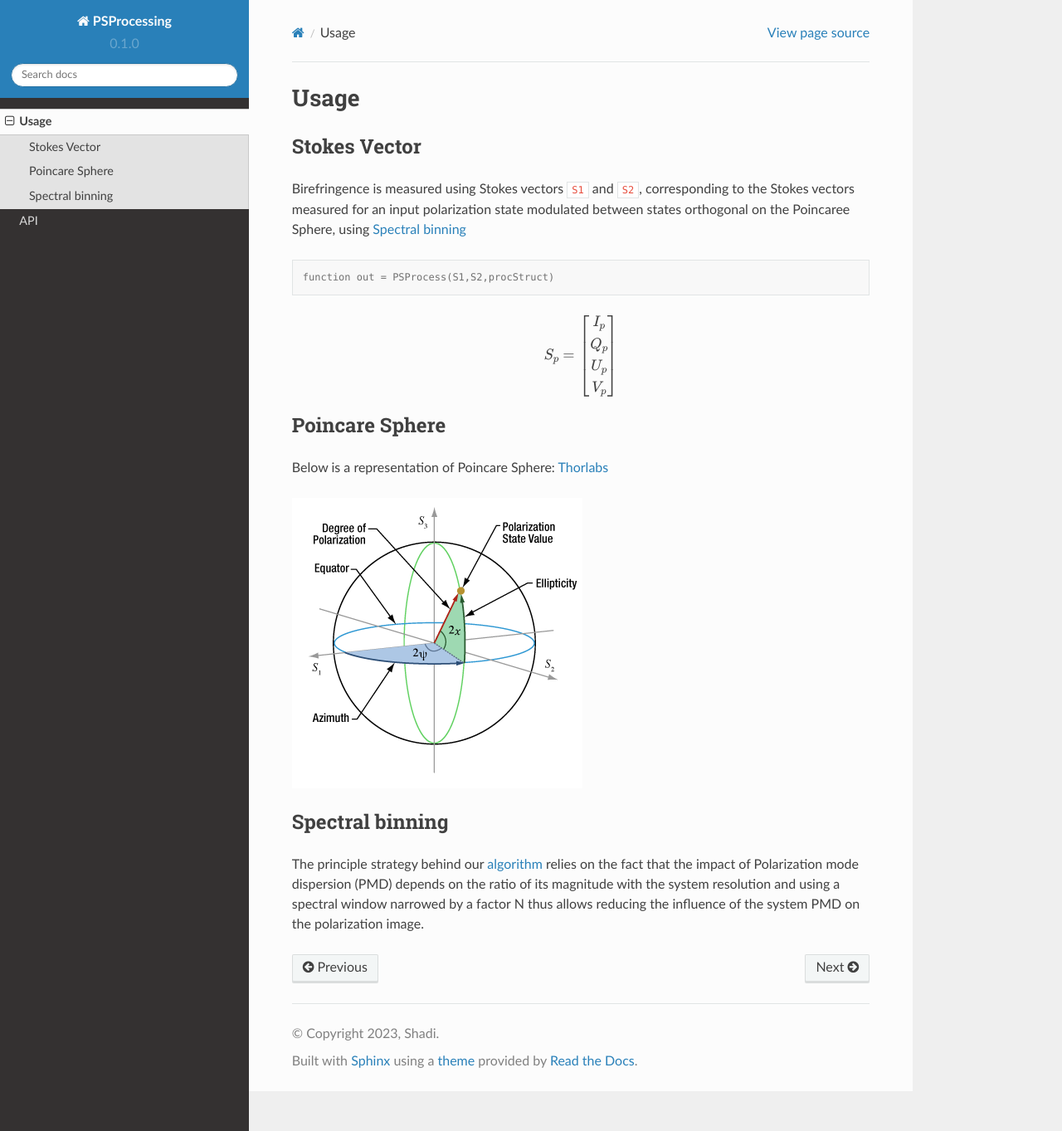
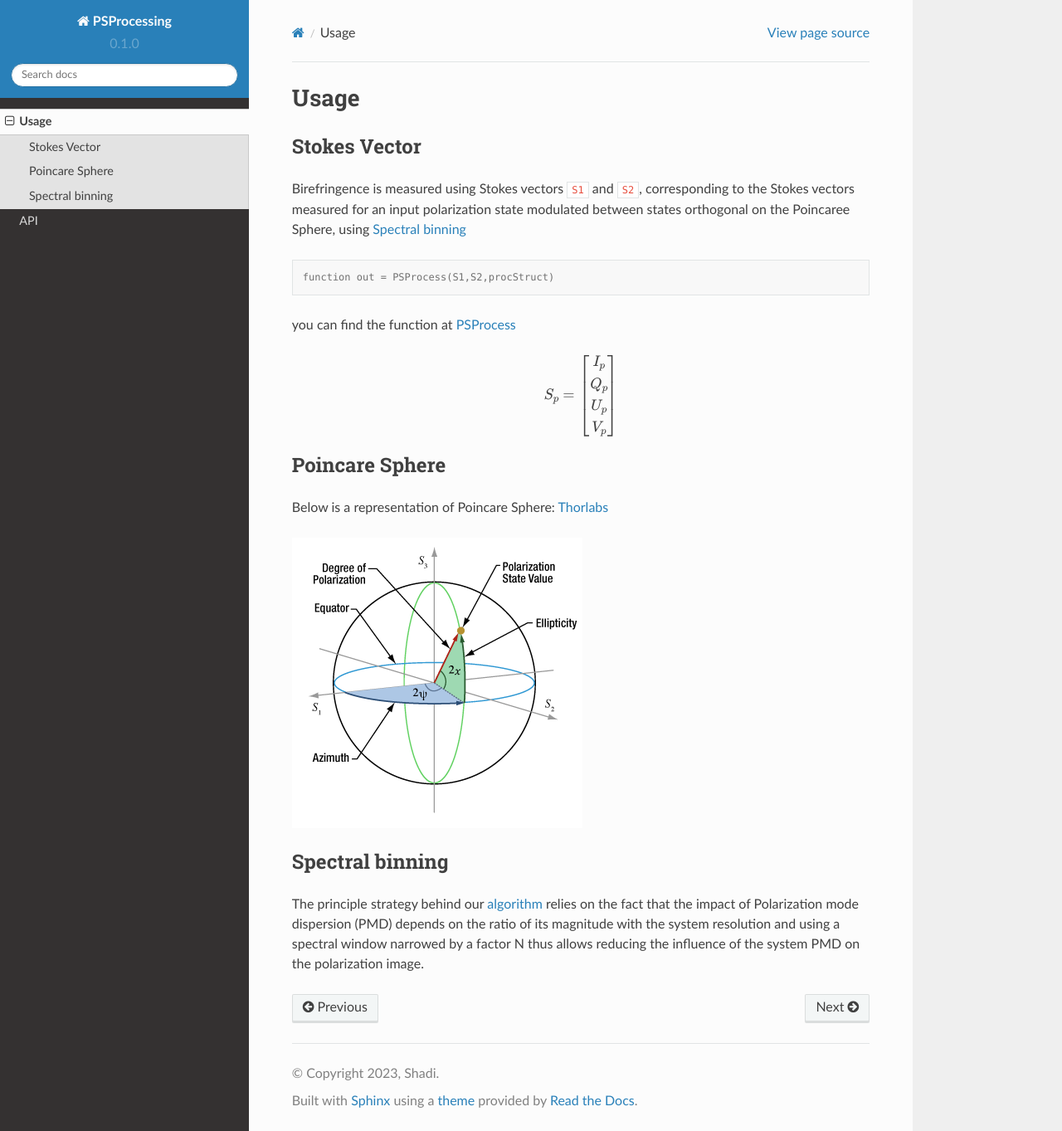
Before and after one commit to shadimasoumi/TestMATLAB, a Sphinx documentation site: the page built from docs/source/usage.rst, in a window 1280 px wide and 1363 px high. Shown: the whole window at 83% size. Built offline with Sphinx 7.4.7 and the Read the Docs theme 2.0.0, drawn with Linux system fonts in a browser that asks for light colours.

Commit message:
Update usage.rst

```diff
--- a/docs/source/usage.rst
+++ b/docs/source/usage.rst
@@ -13,6 +13,10 @@ for an input polarization state modulated between states orthogonal on the
 .. code-block:: console
 
    function out = PSProcess(S1,S2,procStruct)
+you can find the function at PSProcess_
+
+
+.. _PSProcess: https://github.com/mvWellman/PSProcessing/blob/489f6fb415022a96c237486b8d49b5905b482112/PSProcess.m
 
 .. math:: S_p=\begin{bmatrix} I_p\\Q_p\\U_p\\V_p \end{bmatrix}
 
```
